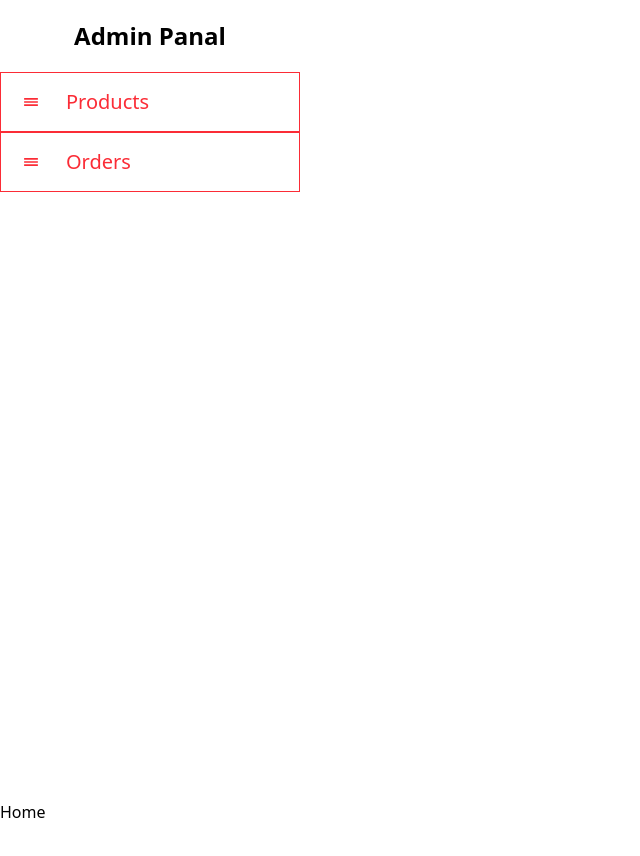
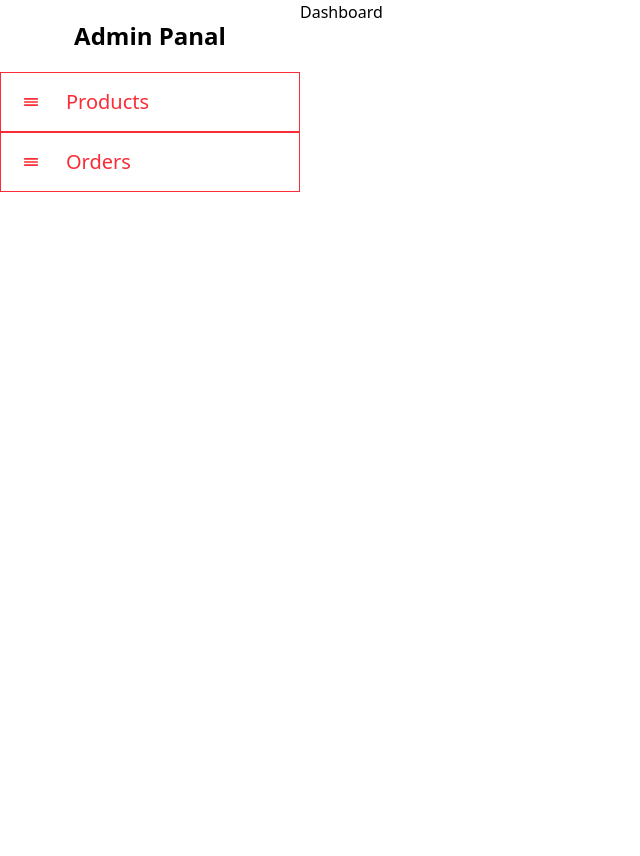
Before and after one commit to nimesh-com/fullstack-frontend, a React (Vite) app: page /admin in a window 1280 px wide. Shown: the top 856 px of the page, without its empty margins (0-640 px from the left). After the commit the page ends 800 px from the top, so only its background shows below. Built offline with nearby package versions, Linux system fonts and the light colour scheme.

Commit message:
Day -12 ✏️

```diff
--- /dev/null
+++ b/src/Pages/Admin/productAdminPage.jsx
@@ -0,0 +1,9 @@
+import { BiPlus } from "react-icons/bi";
+
+export default function ProductAdminPage() {
+    return (
+       <div className="w-full h-full border-[3px]">
+<button className="fixed right-[60px] bottom-[60px] text-white bg-black"><BiPlus className="text-3xl"/></button>
+       </div>
+    )
+}
--- a/src/Pages/adminPage.jsx
+++ b/src/Pages/adminPage.jsx
@@ -1,9 +1,10 @@
 import { Link, Route, Routes } from "react-router-dom";
 import { IoReorderThreeSharp } from "react-icons/io5";
+import ProductAdminPage from "./Admin/productAdminPage";
 
 export default function AdminPage() {
   return (
-    <div className=" w-full h-screen  justify-center">
+    <div className=" w-full h-screen  flex">
       <div className="w-[300px] h-full flex flex-col items-center">
         <span className=" font-bold text-2xl my-5">Admin Panal</span>
         <Link
@@ -21,12 +22,12 @@ export default function AdminPage() {
           Orders
         </Link>
       </div>
-      <div className="w-[calc(100%-100px)] h-full">
-        <Routes>
-          <Route path="/" element={<h1>Home</h1>} />
-          <Route path="/products" element={<h1>Products</h1>} />
-          <Route path="/orders" element={<h1>Orders</h1>} />
-        </Routes>
+      <div className="w-[calc(100%-300px)] h-full">
+        <Routes path="/*">
+        <Route path="/" element={<h1>Dashboard</h1>} />
+        <Route path="/products" element={<ProductAdminPage/>} />
+        <Route path="/orders" element={<h1>Orders</h1>} />
+         </Routes>
       </div>
     </div>
   );
```
